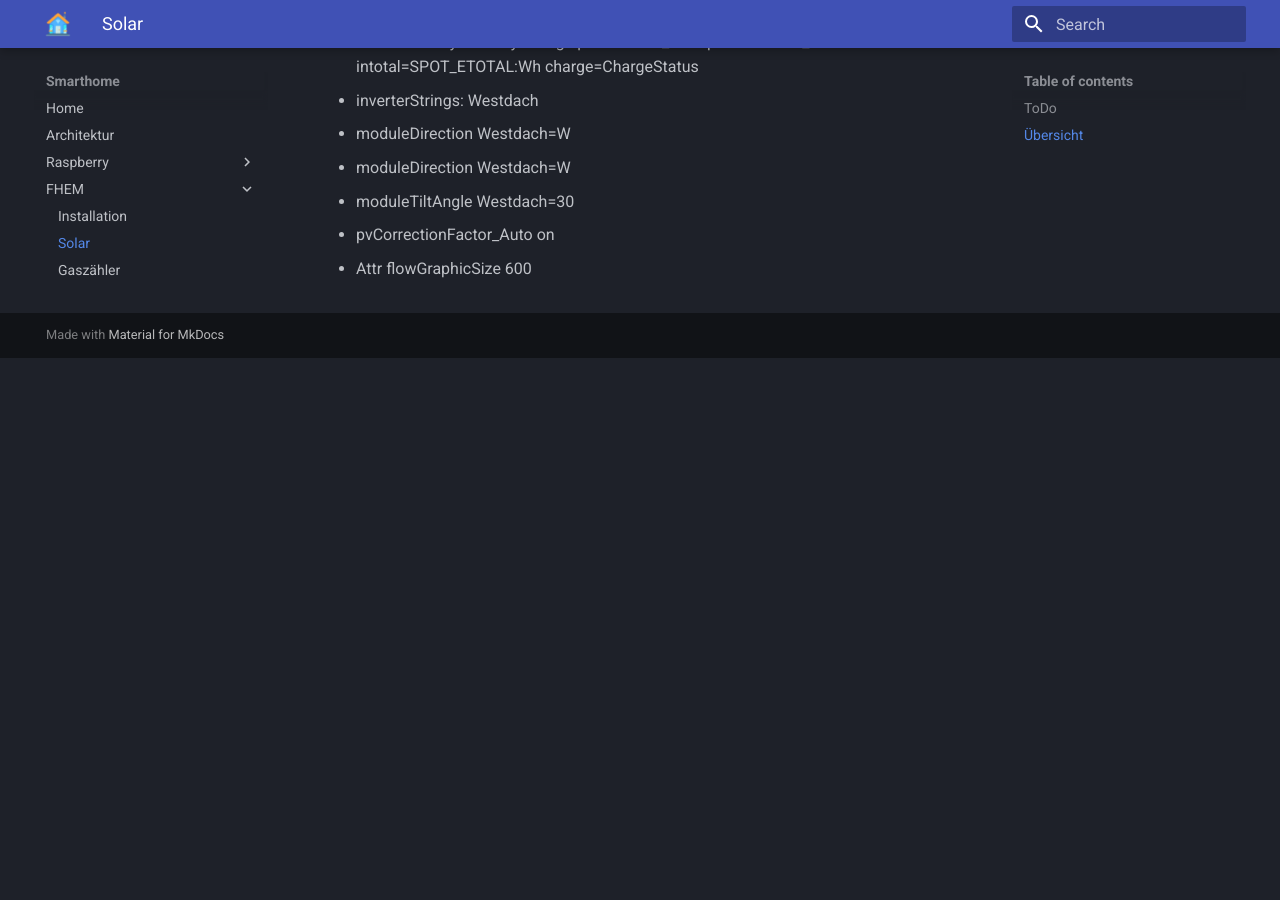
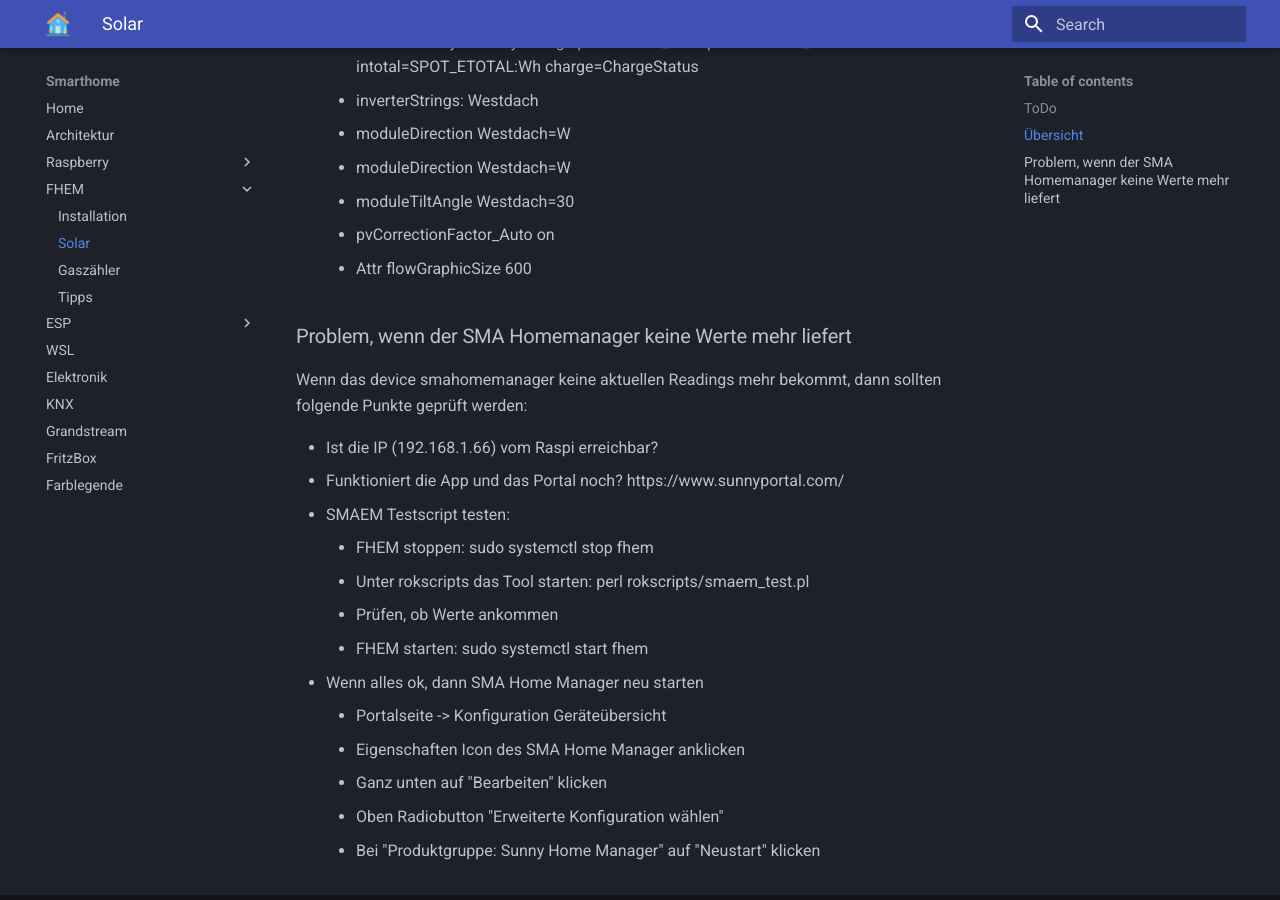
Before and after one commit to rogerknop/mkdocs_smarthome, an MkDocs documentation site: the page built from docs/fhemtipps/fhem_solar.md, in a window 1280 px wide and 900 px high, scrolled down 1422 px. Built offline with MkDocs 1.6.1 and Material for MkDocs 9.7.7, drawn with Linux system fonts in a browser that asks for light colours; before the commit the page ends 1780 px from its top, so only the background shows below that.

Commit message:
Problemlösung SMA Homemanager

```diff
--- a/docs/fhemtipps/fhem_solar.md
+++ b/docs/fhemtipps/fhem_solar.md
@@ -38,3 +38,21 @@
     * moduleTiltAngle Westdach=30
     * pvCorrectionFactor_Auto on
     * Attr flowGraphicSize 600
+
+### Problem, wenn der SMA Homemanager keine Werte mehr liefert
+
+Wenn das device smahomemanager keine aktuellen Readings mehr bekommt, dann sollten folgende Punkte geprüft werden:
+
+* Ist die IP (192.168.1.66) vom Raspi erreichbar?
+* Funktioniert die App und das Portal noch? https://www.sunnyportal.com/
+* SMAEM Testscript testen:
+    * FHEM stoppen: sudo systemctl stop fhem
+    * Unter rokscripts das Tool starten: perl rokscripts/smaem_test.pl
+    * Prüfen, ob Werte ankommen
+    * FHEM starten: sudo systemctl start fhem
+* Wenn alles ok, dann SMA Home Manager neu starten
+    * Portalseite -> Konfiguration Geräteübersicht
+    * Eigenschaften Icon des SMA Home Manager anklicken
+    * Ganz unten auf "Bearbeiten" klicken
+    * Oben Radiobutton "Erweiterte Konfiguration wählen"
+    * Bei "Produktgruppe: Sunny Home Manager" auf "Neustart" klicken
```
